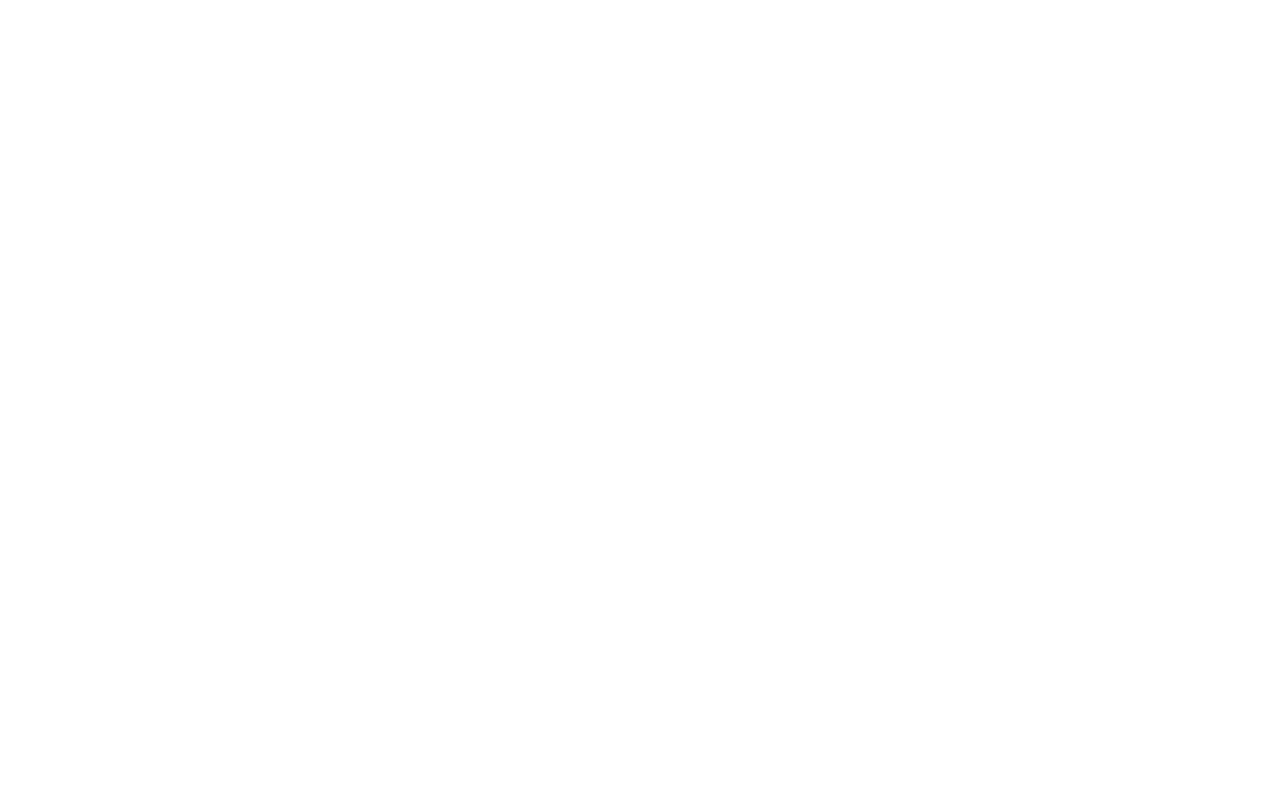
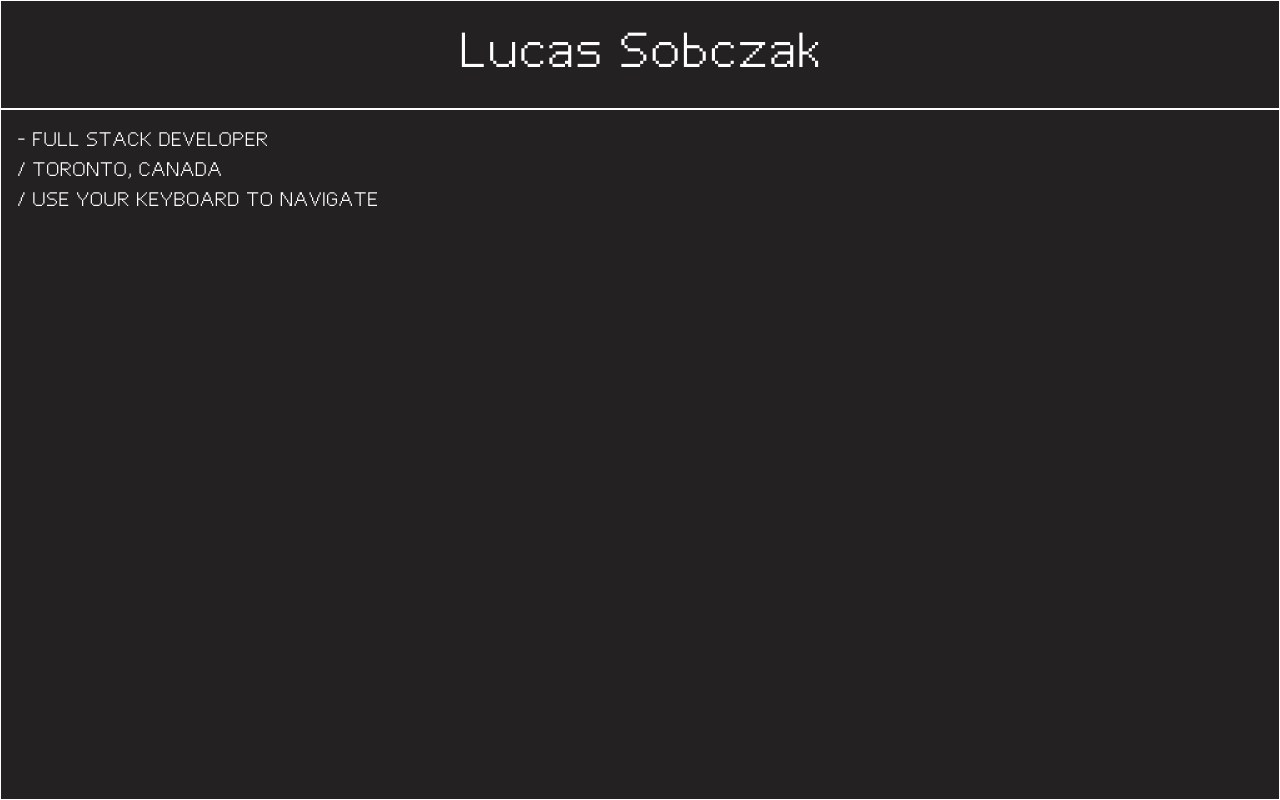
Before and after one commit to SobczakL/portfolio, a React (Vite) app: page /homenew in a window 1280 px wide. Before the commit this address had no page. Built offline with nearby package versions, Linux system fonts and the light colour scheme.

Commit message:
redoing home page

```diff
--- a/src/App.jsx
+++ b/src/App.jsx
@@ -2,6 +2,7 @@
 import "./App.css";
 import Start from "./pages/Start"
 import Home from "./pages/Home"
+import Home1 from "./pages/Home1"
 import { Box } from "@chakra-ui/react";
 
 function App() {
@@ -12,6 +13,9 @@
             <Route path="/home" element={
                 <Home />
             } />
+            <Route path="/homenew" element={
+                <Home1 />
+            } />
         </Routes>
         </div>
     );
--- a/src/components/projectItem/ProjectItem.jsx
+++ b/src/components/projectItem/ProjectItem.jsx
@@ -3,9 +3,6 @@
 import { useState } from "react";
 export default function ProjectItem({
     project,
-    isActive,
-    onMouseEnter,
-    onMouseLeave,
 }) {
 
     const [showDescription, setShowDescription] = useState(false)
@@ -13,12 +10,8 @@
     const handleReadMore = () => {
         setShowDescription(!showDescription)
     }
-
-
     return (
         <Box
-            onMouseEnter={onMouseEnter}
-            onMouseLeave={onMouseLeave}
             display="flex"
             gap={["10px"]}
             minW="100%"
@@ -54,20 +47,23 @@
                                 "projectTitle.md",
                                 "projectTitle.lg",
                             ]}
-                            bg={isActive ? "accentTeal" : "none"}
-                            color={isActive ? "black" : "none"}
+                            // bg={isActive ? "accentTeal" : "none"}
+                            // color={isActive ? "black" : "none"}
                             w="fit-content"
                         >
                             {project.title}
                         </Text>
                         <Flex alignItems="center" gap="10px">
                             <Text>{project.year}</Text>
-                            <Box w="10px" h="10px" backgroundColor={isActive ? "white" : "accentTeal"}
+                            <Box w="10px" h="10px"
+                                // backgroundColor={isActive ? "white" : "accentTeal"}
                             ></Box>
                             &#9166;
                         </Flex>
                     </Box>
-                    <Flex direction="column" gap="8px" display={isActive ? "block" : "none"}>
+                    <Flex direction="column" gap="8px"
+                        // display={isActive ? "block" : "none"}
+                    >
                         <Text>{project.description}</Text>
                         <Text>TECH: {project.stack}</Text>
                     </Flex>
@@ -87,7 +83,9 @@
                     </a>
                 </Text>
             </Box>
-            <ProjectItemLinkWindow isActive={isActive} link={project.link} />
+            <ProjectItemLinkWindow
+                // isActive={isActive}
+                link={project.link} />
         </Box>
     );
 }
--- /dev/null
+++ b/src/components/projectsList/ProjectList.jsx
@@ -0,0 +1,24 @@
+import { Box, Flex, Grid } from "@chakra-ui/react";
+import { useState, useEffect, useRef } from "react";
+import ProjectItem from "../projectItem/ProjectItem";
+
+export default function ProjectList({ projectContent }) {
+
+    console.log(projectContent)
+    return (
+        <Flex
+            direction="column"
+        >
+            {projectContent && (
+                projectContent.map((project, index) => {
+                    <>
+                        <ProjectItem
+                            key={index}
+                            project={project}
+                        >
+                        </ProjectItem>
+                    </>
+                }))}
+        </Flex>
+    );
+}
--- /dev/null
+++ b/src/components/sections/aboutSection/AboutSection.jsx
@@ -0,0 +1,66 @@
+import { useEffect, useState } from "react";
+import { Box, LinkBox, LinkOverlay, Text } from "@chakra-ui/react";
+
+export default function AboutSection() {
+    const targetText = {
+        0: "/ FULL STACK DEVELOPER",
+        1: "/ TORONTO, CANADA",
+        2: "/ USE YOUR KEYBOARD TO NAVIGATE",
+    };
+
+    const [placeholderText, setPlaceholderText] = useState(() => {
+        let initState = {};
+        Object.keys(targetText).forEach(
+            (key) => (initState[key] = "-".repeat(targetText[key].length)),
+        );
+        return initState;
+    });
+
+    useEffect(() => {
+        const intervalIds = [];
+
+        Object.keys(targetText).forEach((key) => {
+            const intervalId = setInterval(() => {
+                setPlaceholderText((prevState) => {
+                    let newText = prevState[key].split("");
+                    for (
+                        let j = getRandomIntInclusive(0, newText.length - 1);
+                        j < newText.length;
+                        j++
+                    ) {
+                        if (newText[j] !== targetText[key][j]) {
+                            newText[j] = targetText[key][j];
+                            break;
+                        }
+                    }
+                    return {
+                        ...prevState,
+                        [key]: newText.join(""),
+                    };
+                });
+            }, 100);
+
+            intervalIds.push(intervalId);
+        });
+
+        return () => intervalIds.forEach((id) => clearInterval(id));
+    }, []);
+
+    function getRandomIntInclusive(min, max) {
+        const minCeiled = Math.ceil(min);
+        const maxFloored = Math.floor(max);
+        return Math.floor(
+            Math.random() * (maxFloored - minCeiled + 1) + minCeiled,
+        );
+    }
+
+    return (
+        <div>
+            {Object.keys(placeholderText).map((key) => (
+                <Text fontSize={["body.sm", "body.md", "body.lg"]} key={key}>
+                    {placeholderText[key]}
+                </Text>
+            ))}
+        </div>
+    );
+}
--- /dev/null
+++ b/src/components/sections/projectSection/ProjectSection.jsx
@@ -0,0 +1,11 @@
+import { Box } from "@chakra-ui/react";
+import ProjectList from "../../projectsList/ProjectList";
+
+export default function ProjectSection({ projectData }) {
+
+    return (
+        <Box>
+            <ProjectList projectContent={projectData.content}/>
+        </Box>
+    );
+}
--- a/src/pages/Home.jsx
+++ b/src/pages/Home.jsx
@@ -32,12 +32,6 @@
         setViewData(data);
     }, []);
 
-    useEffect(() => {
-        if (viewData) {
-            console.log("Fetched data:", viewData);
-        }
-    }, [viewData]);
-
     return (
         <Flex position="relative" direction="column" h="100%">
             <Header />
--- /dev/null
+++ b/src/pages/Home1.jsx
@@ -0,0 +1,33 @@
+import { Box, Flex } from "@chakra-ui/react";
+import Header from "../components/header/Header";
+import portfolioData from "../data/data.json";
+import AboutSection from "../components/sections/aboutSection/AboutSection"
+import ProjectSection from "../components/sections/projectSection/ProjectSection"
+
+export default function Home() {
+    return (
+        <Flex position="relative" direction="column" h="100%">
+            <Header />
+            <Flex
+                bg="mainBg"
+                color="white"
+                rowSpan="1fr"
+                boxSizing="border-box"
+                padding={["12px", "16px"]}
+                display="flex"
+                h="100%"
+                maxH="100%"
+                flexDirection="column"
+                border="solid white 1px"
+                fontFamily="honey"
+                fontSize={["subheader.sm", "subheader.md", "subheader.lg"]}
+                _hover={{
+                    bg: "hoverBg",
+                }}
+            >
+                <AboutSection />
+                <ProjectSection projectData={portfolioData.Projects}/>
+            </Flex>
+        </Flex>
+    )
+}
```
Also changed, not shown: public/data.json (deleted, +0 -60 lines).
